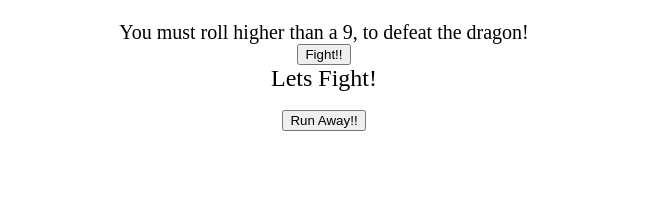
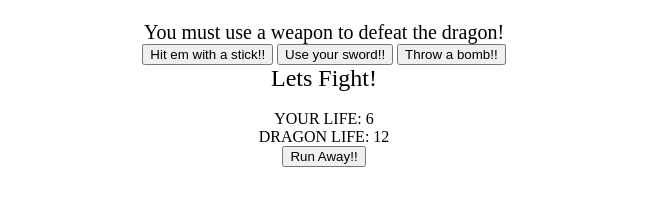
Before and after one commit to wkwyatt/js-day3, a plain HTML site: page index.html in a window 1280 px wide. Shown: the part 572-778 px from the top of the page, without its empty margins (316-987 px from the left). Drawn offline with Linux system fonts and the light colour scheme.

Commit message:
added weapons to fight the dragon

```diff
--- a/index.html
+++ b/index.html
@@ -259,6 +259,17 @@
 
 	// console.log(firstChar);
 
+var now = new Date();
+console.log(now);
+
+var theDay = now.getDay();   // Return the numbered day of the week starting with Sunday(0)
+
+// Array practice
+var daysInEnglish = ["Sunday","Monday","Tuesday","Wednesday","Thursday","Friday","Saturday"]
+var theDayInEnglish = daysInEnglish[theDay];
+
+
+
 function throwDie() {
 	var randomDie = Math.round(Math.random() * 5 + 1);  // Random number between 1 and 6
 	document.images["myDie"].src = "d" + randomDie + ".gif";
@@ -273,35 +284,82 @@ function throwDice() {
 	console.log(randomDie1);
 	console.log(randomDie2);
 }
+var dragonLife = 12;
+var yourLife = 6;
+var FLAME = 3;
+var STICK = 1;
+var SWORD = 3;
+var BOMB = 6;
+// var dragon = document.getElementById("dragon");
+// var user = document.getElementById("user");
 
-function attackDragon() {
+function attackDragon(weapon) {
+	var user = document.getElementById("user");
+	var dragon = document.getElementById("dragon");
 	var randomDie1 = Math.round(Math.random() * 5 + 1);
 	var randomDie2 = Math.round(Math.random() * 5 + 1); // Random number between 1 and 6
 	var total = randomDie1 + randomDie2;
+	var result = document.getElementById("yourRoll");
+
 	document.images["myDie"].src = "d" + randomDie1 + ".gif";
 	document.images["myDie2"].src = "d" + randomDie2 + ".gif";
 	console.log(randomDie1);
 	console.log(randomDie2);
 
+	switch(weapon) {
+		case "stick":
+			if(total > 4) {
+				result.innerHTML = "I think you made him angry!!";
+				dragonLife -= STICK;
+			} else {
+				result.innerHTML = "You missed";
+				yourLife -= FLAME;
+			}
+		break;
+		case "sword":
+			if(total > 6) {
+				result.innerHTML = "You cut him!!";
+				dragonLife -= SWORD;
+			} else {
+				result.innerHTML = "You missed!";
+				yourLife -= FLAME;
+			}
+		break;
+		case "bomb":
+			if(total > 10) {
+				result.innerHTML = "BOOM!!That musta hurt!!";
+				dragonLife -= BOMB;
+			} else {
+				result.innerHTML = "You missed!";
+				yourLife -= FLAME;
+			}
+		break;
+	}
   // 	   Print out the total role as a number (innerHTML)
   //       Check and see if the number (total) is >9
   //           If so, put the message in the #message
   //           If not, put a different message the #message
   //       Add a button... "run away"
   //           if clicked on, add a message to #message
-	var result = document.getElementById("yourRoll");
+
 	console.log(total);
 
-	if(total > 9) {
-		result.innerHTML = "You slayed the beast!!";
-	} else {
-		result.innerHTML = "You are TOAST!";
+	user.innerHTML = yourLife;
+	dragon.innerHTML = dragonLife;
+
+	if(yourLife <= 0) {
+		result.innerHTML = "You're DEAD buddy!!";
+	}
+	if(dragonLife <=0) {
+		result.innerHTML = "You are AMAZING!! You slayed the dragon!";
 	}
 }
 
 function runAway() {
 	var result = document.getElementById("yourRoll");
 	result.innerHTML = "You got away!";
+	yourLife = 6;
+	dragonLife = 12
 }
 </script>
 <div>
@@ -314,14 +372,18 @@ function runAway() {
 
 <div id="the-fight" style="text-align: center;">
 	<img src="dragon.png">
-	<div id="dragon" style="font-size: 30px;">You have encountered a dragon!</div>
+	<div id="dragon-title" style="font-size: 30px;">You have encountered a dragon!</div>
 	<div>
 		<img src="d1.gif" name="myDie">
 		<img src="d1.gif" name="myDie2" alt="">
 	</div>
-		<div id="message" style="font-size:20px; margin-top: 20px;">You must roll higher than a 9, to defeat the dragon!</div>
-		<input type="button" onclick="attackDragon()" value="Fight!!">
+		<div id="message" style="font-size:20px; margin-top: 20px;">You must use a weapon to defeat the dragon!</div>
+		<input type="button" onclick="attackDragon('stick')" value="Hit em with a stick!!">
+		<input type="button" onclick="attackDragon('sword')" value="Use your sword!!">
+		<input type="button" onclick="attackDragon('bomb')" value="Throw a bomb!!">
 		<div id="yourRoll" style="font-size:24px;">Lets Fight!</div>
 		<br />
+		<div>YOUR LIFE: <span id="user">6</span></div>
+		<div>DRAGON LIFE: <span id="dragon">12</span></div>
 		<input type="button" onclick="runAway()" value="Run Away!!">
 </div>
```
